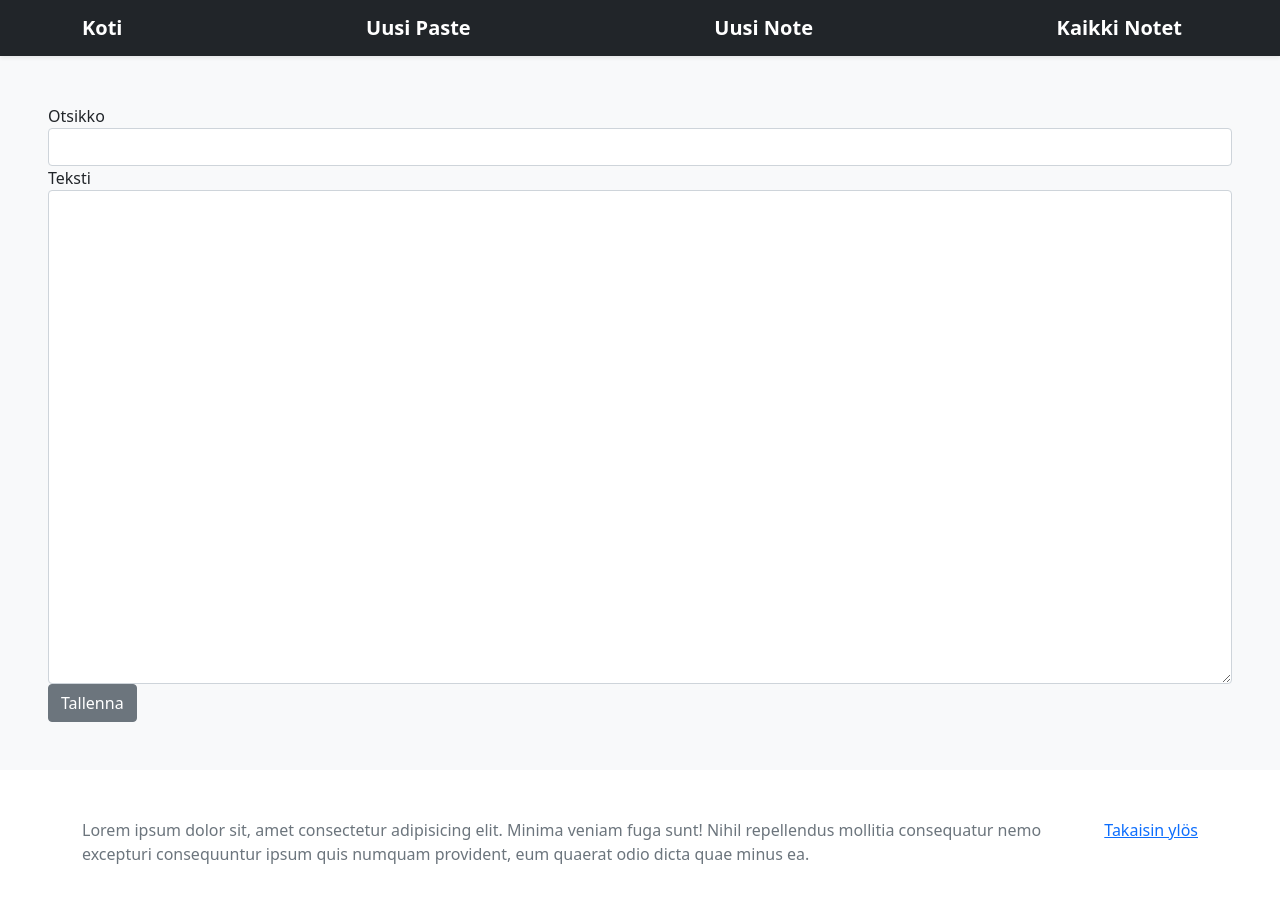
After one commit to mabackma/node_mvc, a Node server app: page /note in a window 1280 px wide. The commit adds this page. Run offline with Node 20, Linux system fonts and the light colour scheme; some libraries are stand-ins or nearby versions.

Commit message:
Note lisätty Controlleriin, Viewsiin ja Modelsiin

```diff
--- /dev/null
+++ b/src/controllers/note.js
@@ -0,0 +1,97 @@
+import Paste from "../models/paste.js";
+import Note from "../models/note.js";
+import hljs from 'highlight.js'
+import { escape } from "html-escaper";
+
+const getAllNotes = async(req, res, next) => {
+    try {
+        const noteItems = await Note.find({});
+        if (!noteItems) return res.status(404).send();
+
+        res.render('note/noteViewAll', { noteItems })
+    } catch (e) {
+        next(e);
+    }
+}
+
+const getNote = async(req, res, next) => {
+    if (!req.params.id) {
+        res.status(400).send();
+        return
+    }
+
+    try {
+        const note = await Note.findById(req.params.id);
+        if (!note) return res.status(404).send();
+
+        res.render('note/noteViewSingle', note)
+    } catch (e) {
+        next(e);
+    }
+}
+
+
+const getCreateNewNote = (req, res, next) => {
+    res.render('note/noteViewCreate')
+}
+
+// Uuden noten luominen, ottaa vastaan POST requestin.
+const postCreateNewNote = async(req, res, next) => {
+
+    try {
+        // Ottaa vastaan POST requestin bodyssä seuraavat tiedot:
+        // title, content
+        const { title, content } = req.body
+
+        // Tarkistetaan ettei kumpikaan vaadituista tiedoista ole tyhjä,
+        // jos on niin lähetetään error viesti middlewaren käsiteltäväksi
+        if (!title || !content) return next('Molemmat kentät tulee täyttää')
+
+        // Luodaan uusi Note instanssi Note modelin perusteella
+        const note = new Note({
+            // Poistetaan XSS haavoittuvuus
+            title: escape(title),
+            content: escape(content)
+        });
+
+        // Tallennetaan Note instanssin data tietokantaan
+        const data = await note.save();
+
+        // Jos tietokanta ei anna vastausta niin toiminto on epäonnistunut
+        // ja lähetetään error status 500 - internal server error
+        if (!data) {
+            return next("Tapahtui virhe tietojen tallentamisessa.")
+        }
+
+
+        // Uusi data luotu onnistuneesti
+        // Luodaan noteViewSingle html sivu ja palautetaan se selaimelle luodun note datan kanssa
+        res.render('note/noteViewSingle', data)
+
+    } catch (e) {
+        // Jos ohjelma kaatuu niin lähetetään error middlewaren käsiteltäväksi
+        next(e)
+    }
+}
+
+const deleteNote = async(req, res, next) => {
+    if (!req.params.id) return res.status(400).send();
+    try {
+        const note = await Note.findById(req.params.id);
+        if (!note) return res.status(404).send();
+        await note.delete();
+
+        next("Poisto onnistui")
+
+    } catch (e) {
+        next(e);
+    }
+}
+
+export default {
+    getNote,
+    getAllNotes,
+    getCreateNewNote,
+    postCreateNewNote,
+    deleteNote
+}
--- a/src/views/layout/header.ejs
+++ b/src/views/layout/header.ejs
@@ -19,7 +19,13 @@
                     <strong>Koti</strong>
                 </a>
                 <a href="/paste" class="navbar-brand d-flex align-items-center">
-                    <strong>Uusi</strong>
+                    <strong>Uusi Paste</strong>
+                </a>
+                <a href="/note" class="navbar-brand d-flex align-items-center">
+                    <strong>Uusi Note</strong>
+                </a>
+                <a href="/notes" class="navbar-brand d-flex align-items-center">
+                    <strong>Kaikki Notet</strong>
                 </a>
             </div>
         </div>
--- /dev/null
+++ b/src/views/note/noteViewCreate.ejs
@@ -0,0 +1,23 @@
+<%- include('../layout/header.ejs'); %>
+
+    <form action="/note" method="post">
+        <div class="form-group">
+            <label>
+                Otsikko
+            </label>
+            <input type="text" class="form-control" name="title" />
+        </div>
+
+        <div class="form-group">
+            <label for="exampleInputFile">
+                Teksti
+            </label>
+            <textarea type="text" class="form-control" rows="20" name="content"></textarea>
+        </div>
+
+        <button type="submit" class="btn btn-secondary ma-2">
+            Tallenna
+        </button>
+    </form>
+
+    <%- include('../layout/footer.ejs'); %>
--- /dev/null
+++ b/src/views/note/noteViewSingle.ejs
@@ -0,0 +1,5 @@
+<%- include('../layout/header.ejs'); %>
+
+    <%- include('noteItem.ejs', { title, content, id }); %>
+
+        <%- include('../layout/footer.ejs'); %>
```
Also changed, not shown: src/controllers/paste.js (+16 -1 lines), src/models/note.js (added, +16 -0 lines), src/router.js (+7 -0 lines), src/views/note/noteItem.ejs (added, +21 -0 lines), src/views/note/noteViewAll.ejs (added, +16 -0 lines), 1 other file.
